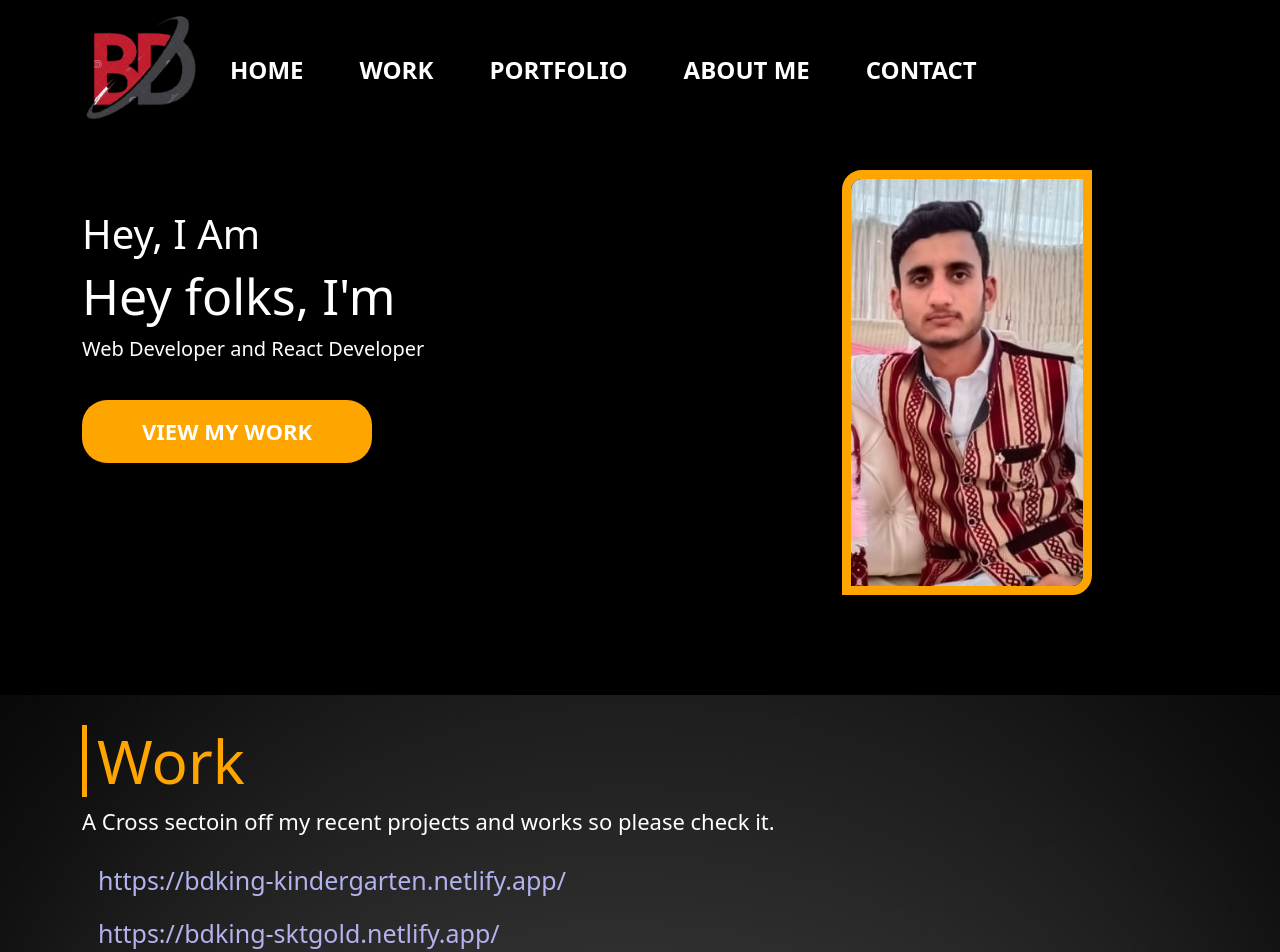
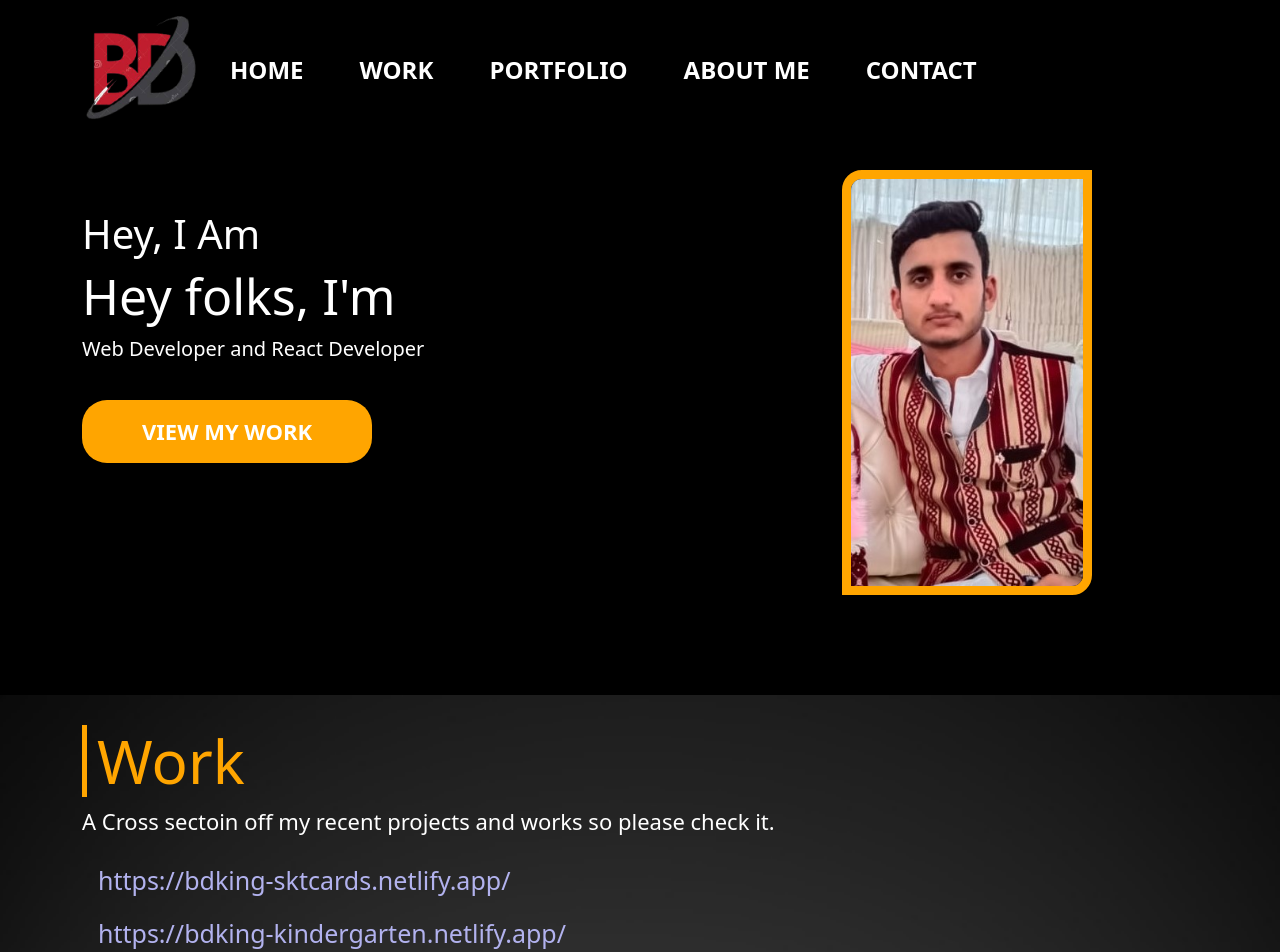
Before and after one commit to BasharatAliKing/My-Portfolio, a React (Create React App) app: page / in a window 1280 px wide. Shown: the top 952 px of the page. Built offline with nearby package versions, Linux system fonts and the light colour scheme.

Commit message:
edit readme and add new.md

```diff
--- a/src/App.js
+++ b/src/App.js
@@ -77,6 +77,7 @@ function App(){
                             <p data-aos="fade-up"  data-aos-duration="1000">A Cross sectoin off my recent projects and works so please check it.</p>
                             <ul id="links" className='list-unstyled'>
 
+                                <li className='nav-item' data-aos="fade-up"  data-aos-duration="1000"><a className='nav-link' href="https://bdking-sktcards.netlify.app/">https://bdking-sktcards.netlify.app/</a></li>
                                 <li className='nav-item' data-aos="fade-up"  data-aos-duration="1000"><a className='nav-link' href="https://bdking-kindergarten.netlify.app/">https://bdking-kindergarten.netlify.app/</a></li>
                                 <li className='nav-item' data-aos="fade-up"  data-aos-duration="1000"><a className='nav-link' href="https://bdking-sktgold.netlify.app/">https://bdking-sktgold.netlify.app/</a></li>
                                 <li className='nav-item' data-aos="fade-up"  data-aos-duration="1000"><a className='nav-link' href="https://bdking-extremesports.netlify.app/">https://bdking-extremesports.netlify.app/</a></li>
```
